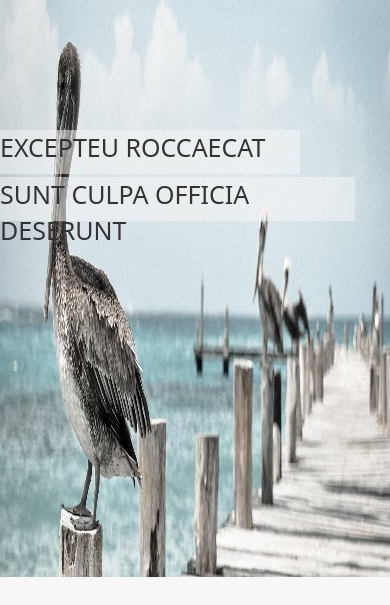
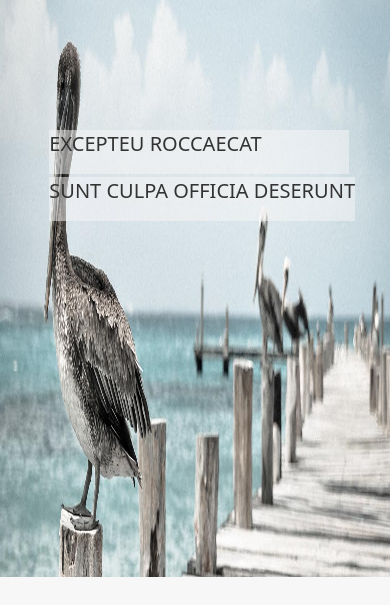
Before and after one commit to pradipsp12/bird, a plain HTML site: page index.html in a window 390 px wide. Shown: the part 53-658 px from the top of the page. Drawn offline with Linux system fonts and the light colour scheme; files whose address does not match are found by name; a web font is replaced by a local one.

Commit message:
Update responsive.css

```diff
--- a/css/responsive.css
+++ b/css/responsive.css
@@ -1,4 +1,4 @@
-@media screen and (min-width: 381px) and (max-width:767px){
+@media screen and (min-width: 360px) and (max-width:767px){
 .ln-blk{
 	display:inline-block!important;
 }
@@ -33,16 +33,16 @@
 	.uptext{
 	height:44px;
 	width:300px;
-	font-size:25px;
+	font-size:20px;
 
 	}
 	.downtext{
 	height:44px;
-	font-size:25px;
+	font-size:20px;
 	}
 
 }
-@media screen and (min-width: 381px) and (max-width:991px){
+@media screen and (min-width: 360px) and (max-width:991px){
 
 .rgt-bx-hed{
 	font-size:40px;
```
